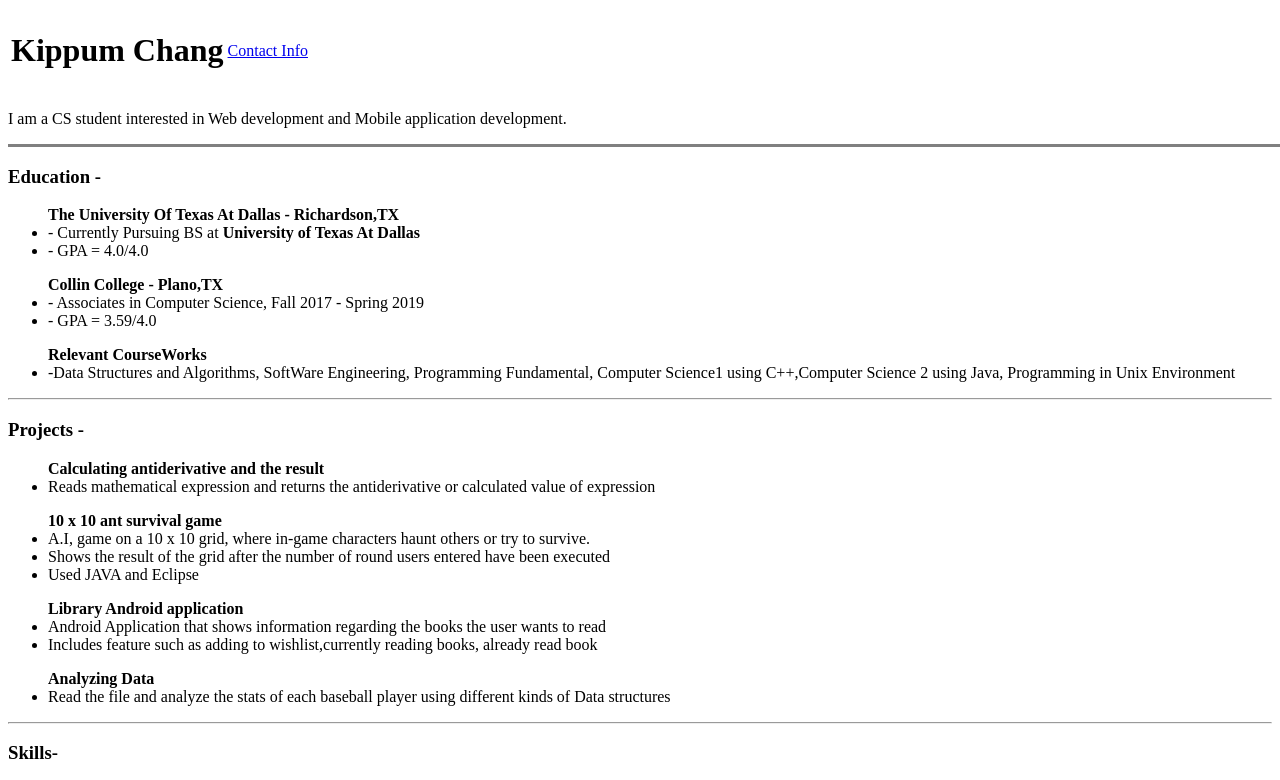
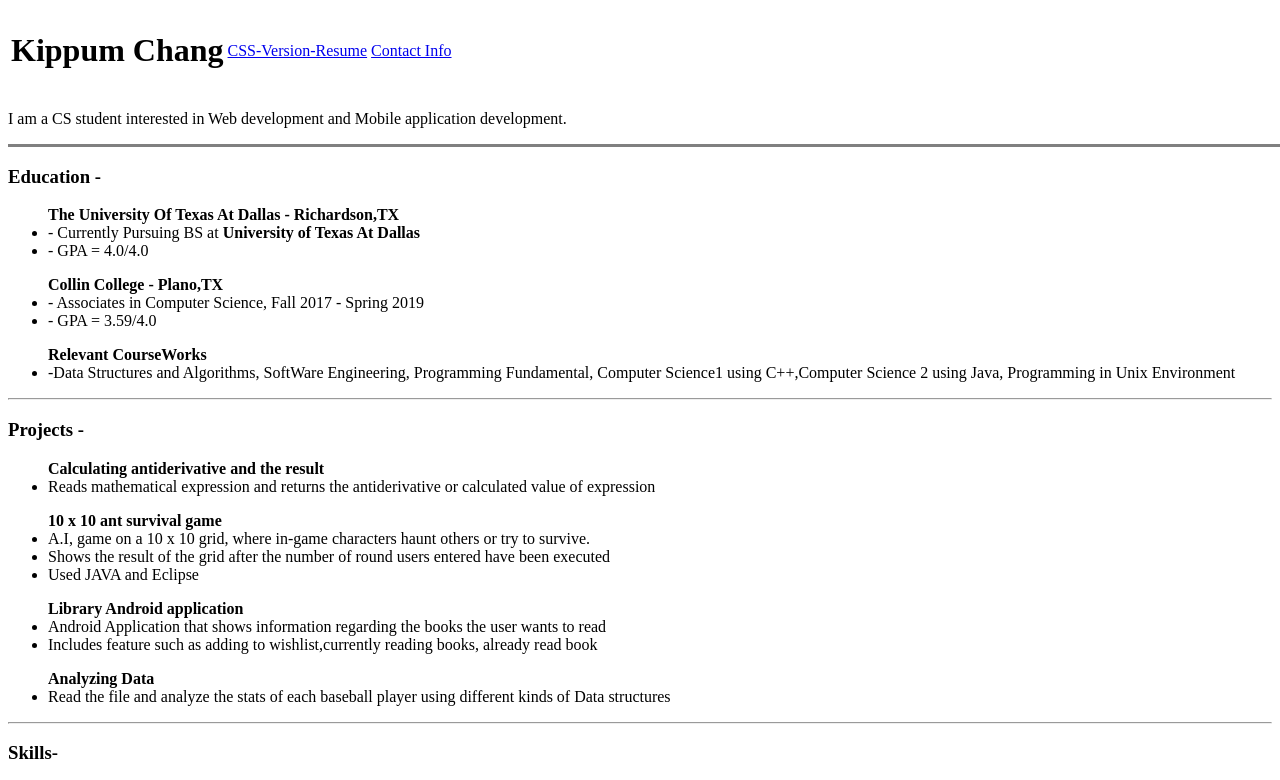
Before and after one commit to kippumchagn215/cv, a plain HTML site: page index.html in a window 1280 px wide. Shown: the top 780 px of the page. Drawn offline with Linux system fonts and the light colour scheme.

Commit message:
Update index.html

```diff
--- a/index.html
+++ b/index.html
@@ -13,6 +13,7 @@
       <h1>Kippum Chang</h1>
     </td>
     <td>
+      <a href="https://kippumchagn215.github.io/csswebsite/">CSS-Version-Resume</a>
       <a href="contact.html">Contact Info</a>
     </td>
 
```
